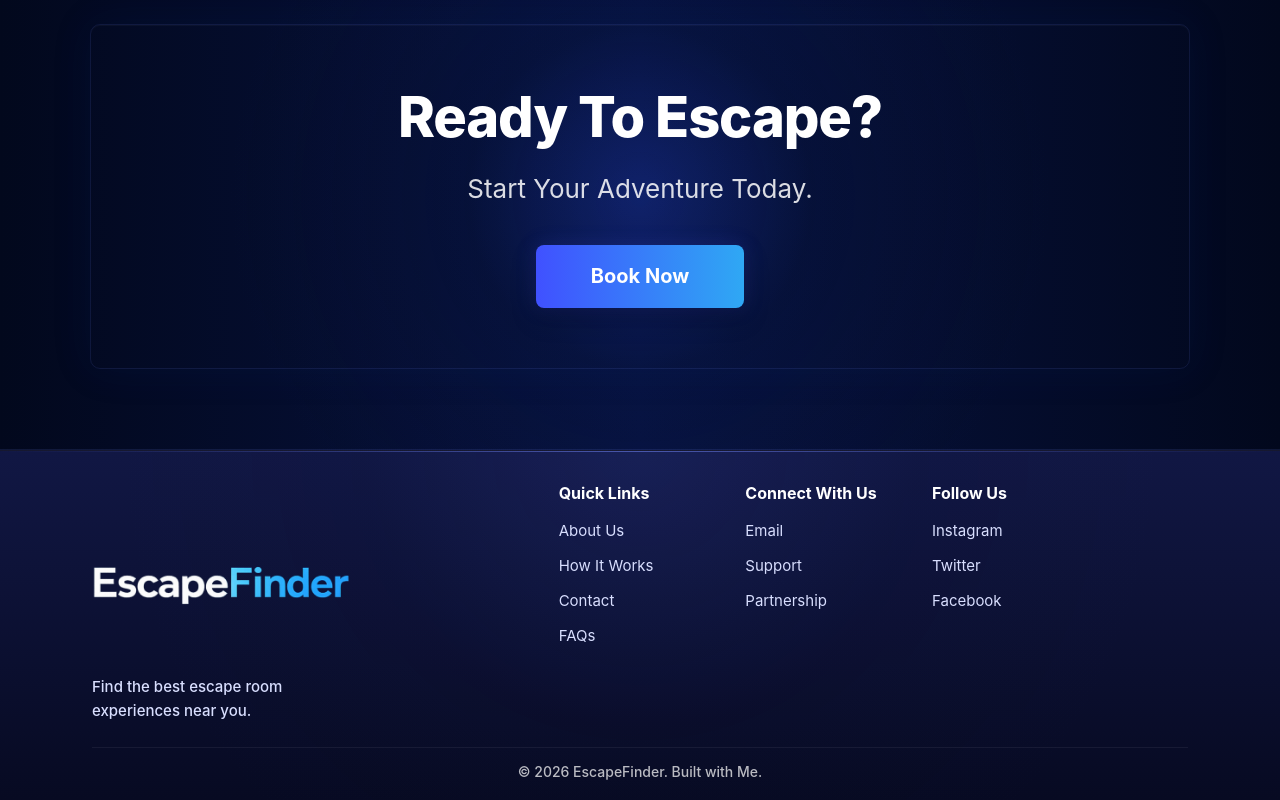
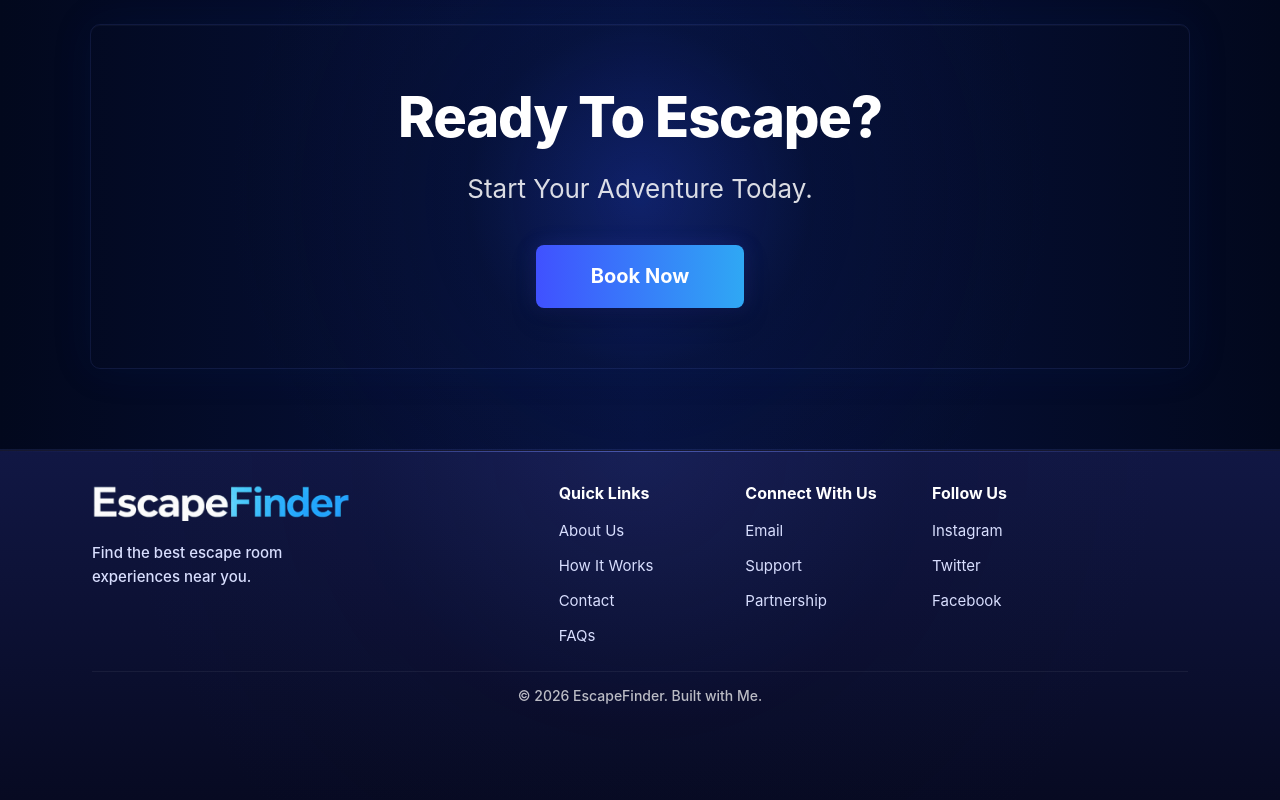
Before and after one commit to kiumars609/escape-finder, a React (Vite) app: page / in a window 1280 px wide. Shown: the part 1087-1887 px from the top of the page. Built offline with nearby package versions, Linux system fonts and the light colour scheme.

Commit message:
Edit Footer

```diff
--- a/src/Components/Footer/Footer.jsx
+++ b/src/Components/Footer/Footer.jsx
@@ -1,6 +1,6 @@
 import React from "react";
 import "./style.css";
-import logo from "../../assets/images/logo/logo.png";
+import logo from "../../assets/images/logo/logo-footer.png";
 
 export default function Footer() {
   return (
--- a/src/Components/Footer/style.css
+++ b/src/Components/Footer/style.css
@@ -102,7 +102,7 @@ footer a:hover {
   display: flex;
   flex-direction: column;
   align-items: flex-start;
-  padding-top: 34px;
+  /* padding-top: 34px; */
 }
 
 .footer-logo {
```
Also changed, not shown: src/assets/images/logo/logo-footer.png (added).
